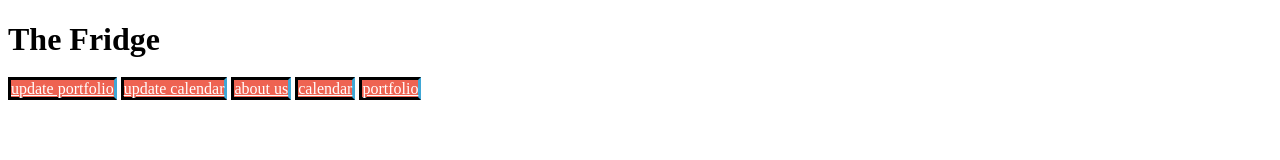
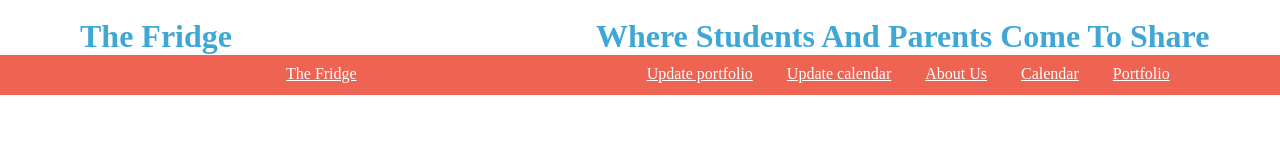
Before and after one commit to iWillChangeMyNameLater/theFridge, a website: page public/student-homepage.html in a window 1280 px wide. Drawn offline with Linux system fonts and the light colour scheme.

Commit message:
header/navbar

```diff
--- a/public/student-homepage.html
+++ b/public/student-homepage.html
@@ -8,18 +8,23 @@
     <meta name="Keywords" content="Students home page">
     <meta name="authors" content="Cecilia Yarger">
     <meta name="viewport" content="width=device-width, initial-scale=1.0">
-  <link rel="stylesheet" href="/stylesheets/student-homepage.css">
+    <link rel="stylesheet" href="/stylesheets/student-homepage.css">
 </head>
 
 <body>
-  <h1>The Fridge</h1>
+  <header>
+    <br>
+  <h1 id="title">The Fridge</h1>
+  <h1 id="caption">Where Students And Parents Come To Share</h1>
   <ul>
-      <li><a href= "http://127.0.0.1:3000/update-portfolio">update portfolio</a></li>
-      <li><a href= "http://127.0.0.1:3000/update-calendar">update calendar</a></li>
-      <li><a href= "http://127.0.0.1:3000/calendar">about us</a></li>
-      <li><a href= "http://127.0.0.1:3000/calendar">calendar</a></li>
-      <li><a href= "http://127.0.0.1:3000/portfolio">portfolio</a></li>
+    <li id="bar-name"><a href="http://127.0.0.1:3000/update-portfolio">The Fridge</a></li>
+      <li><a href= "http://127.0.0.1:3000/update-portfolio">Update portfolio</a></li>
+      <li><a href= "http://127.0.0.1:3000/update-calendar">Update calendar</a></li>
+      <li><a href= "http://127.0.0.1:3000/calendar">About Us</a></li>
+      <li><a href= "http://127.0.0.1:3000/calendar">Calendar</a></li>
+      <li><a href= "http://127.0.0.1:3000/portfolio">Portfolio</a></li>
   </ul>
+</header>
 
 </body>
 </html>
--- a/public/stylesheets/student-homepage.css
+++ b/public/stylesheets/student-homepage.css
@@ -1,18 +1,50 @@
-ul {
+header ul {
+
     list-style-type: none;
-    display: block;
+    background-color: #EE6352;
+    width: 100%;
+    height:40px;
+    margin: 0;
     padding: 0;
+}
+header li {
+    display: inline-block;
+    text-align: "center";
     margin: 0;
-}
-li {
-    display: inline;
-    border-right: #3FA7D6;
-    background-color: #EE6352;
-    border-style: solid;
+    padding: 0;
+    margin-top: 10px;
 
 }
-a {
-    color: white;
-
+header #bar-name{
+    margin-right: 20%;
+    margin-left: 20%;
+   color: white;
 
 }
+
+header a {
+    color: white;
+    text-align: "center";
+    margin-left: 30px;
+
+}
+body{
+    margin: 0;
+    position: relative;
+}
+#caption{
+    display: inline;
+    padding: 10px;
+    color:  #3FA7D6;
+
+}
+#title{
+    color:  #3FA7D6;
+    margin-left: 50px;
+    text-decoration-style: double;
+    display: inline;
+    margin-right: 25%;
+    margin-top: 100px;
+
+    padding: 30px;
+}
```
